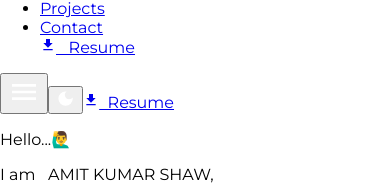
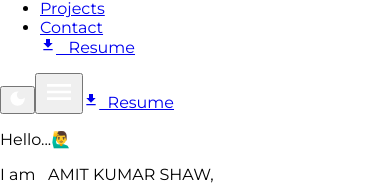
Before and after one commit to Amit-Shaw7/portfolio, a React (Create React App) app: page / in a window 390 px wide. Shown: the part 118-303 px from the top of the page. Built offline with nearby package versions, Linux system fonts and the light colour scheme; the HTML template or start-up script is replaced by a standard one.

Commit message:
Added darkmode button outside the hamburger menu for mobile device

```diff
--- a/src/layout/Navbar.js
+++ b/src/layout/Navbar.js
@@ -32,13 +32,13 @@ const Navbar = ({ dark, setDark }) => {
 
             {/* Buttons */}
             <div className='flex items-center'>
+                <button onClick={toggleMode} className='custom-transition hover:scale-125 mx-2 p-1 items-center justify-center'><MdDarkMode fontSize="1.2rem" color={`${dark === true ? "white" : "black"}`} /></button>
+
                 <button onClick={() => setMenuOpen(!menuOpen)} className='relative z-10 flex  md:hidden mr-8 items-center justify-center'>
                     {
                         menuOpen ? <MdClose rotate="" fontSize="2rem" color={`${dark ? "white" : "black"}`} /> : <MdMenu fontSize="2rem" color={`${dark ? "white" : "black"}`} />
                     }
                 </button>
-
-                <button onClick={toggleMode} className='custom-transition hover:scale-125 mx-2 p-1 hidden md:flex items-center justify-center'><MdDarkMode fontSize="1.2rem" color={`${dark === true ? "white" : "black"}`} /></button>
 
                 <a href="/amitKumarShawResume.pdf" download className='hidden md:flex items-center mx-1 font-bold tracking-wider custom-transition cursor-pointer px-3 py-1 rounded-md border-[1px] border-red-500 bg-red-500 hover:bg-transparent text-black text-md dark:hover:text-white'><MdDownload /> &nbsp;Resume</a>
 
```
